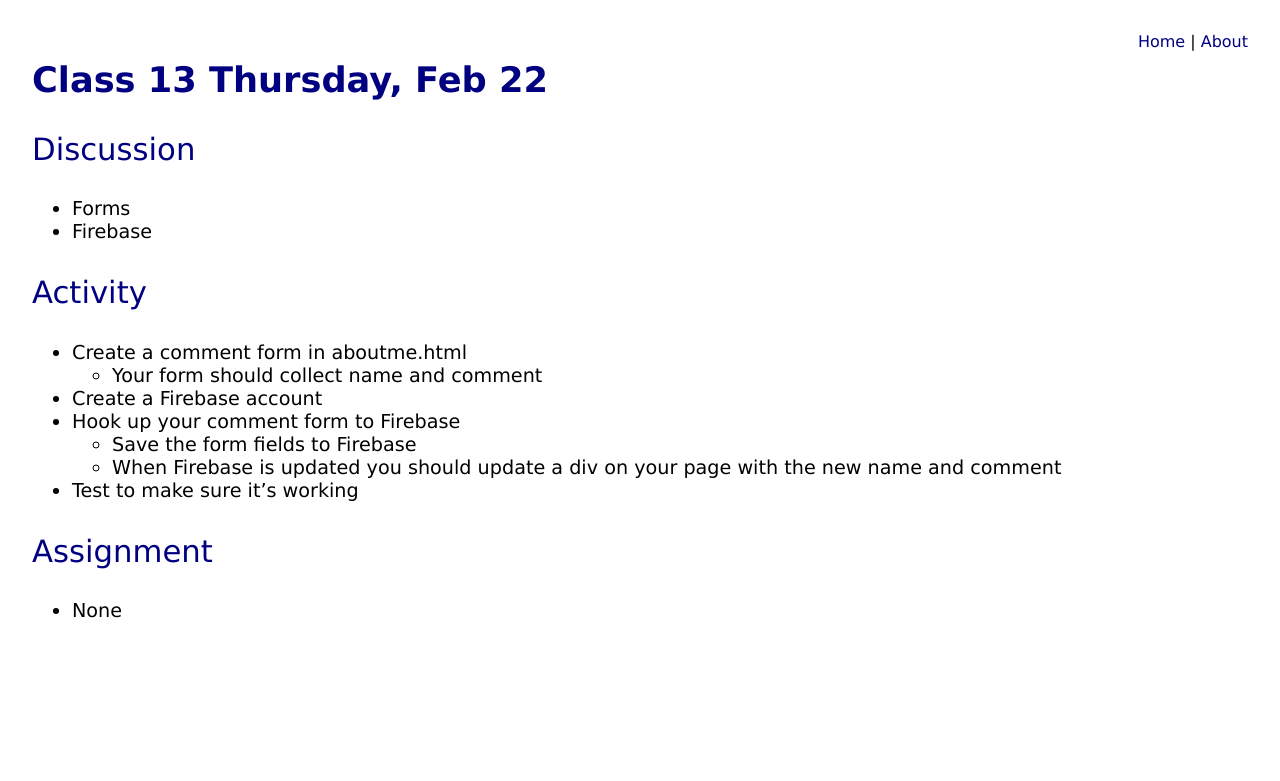
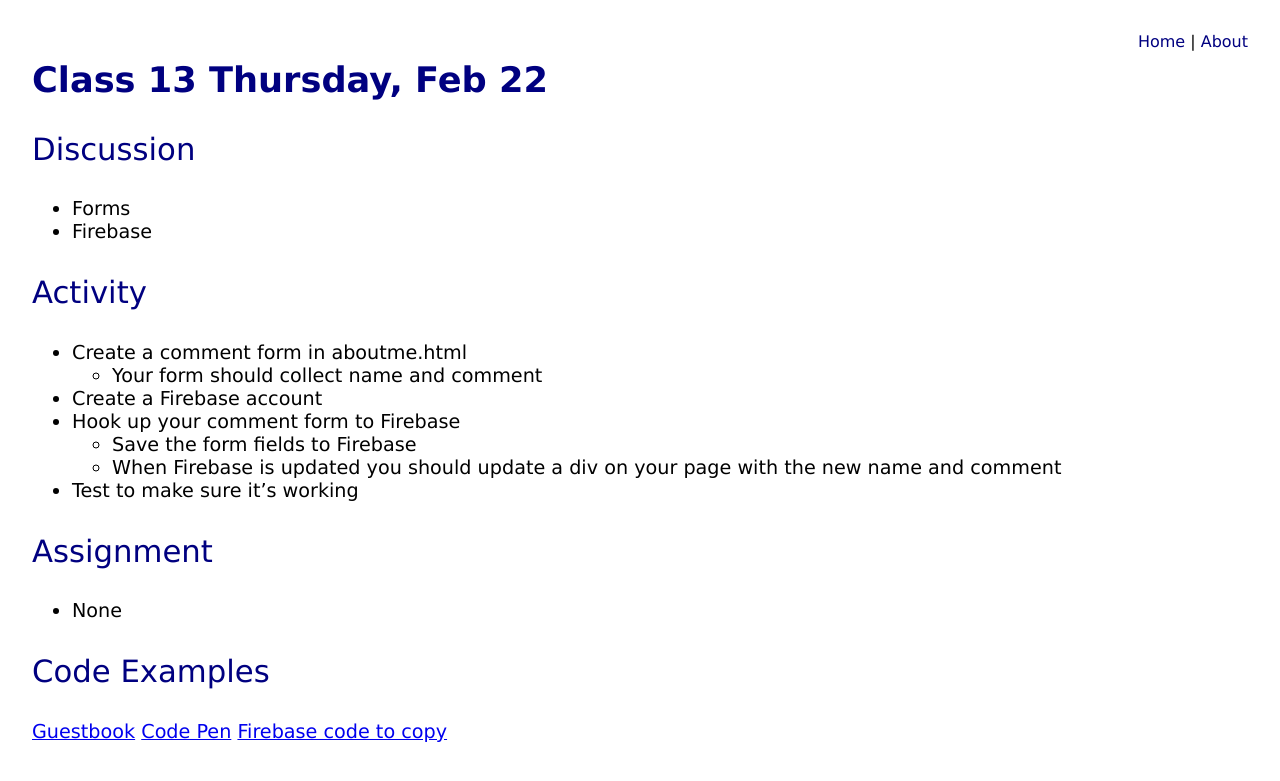
Before and after one commit to UAAppClass/uaappclass.github.io, a Jekyll site: the page built from _posts/2016-1-1-Class-13.md, in a window 1280 px wide. Shown: the top 781 px of the page. Built offline with Jekyll 4.4.1, drawn with Linux system fonts in a browser that asks for light colours.

Commit message:
Updated with links

```diff
--- a/_posts/2016-1-1-Class-13.md
+++ b/_posts/2016-1-1-Class-13.md
@@ -21,3 +21,9 @@ title: Class 13 Thursday, Feb 22
 ### Assignment
 
 * None
+
+### Code Examples
+
+[Guestbook](https://uaappclass-rwisner.c9users.io/guestbook.html)
+[Code Pen](https://codepen.io/rwisner/pen/JpZdLw?editors=1000#0)
+[Firebase code to copy](https://uaappclass-rwisner.c9users.io/firebase_code_to_copy.txt)
```
